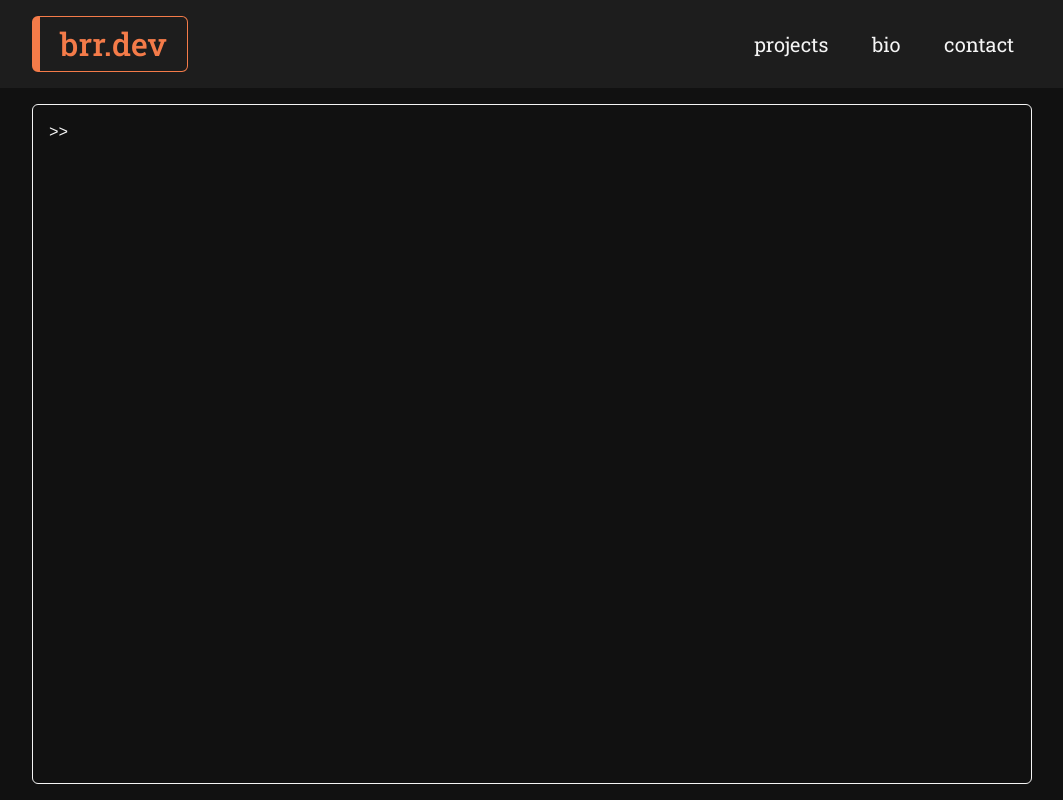
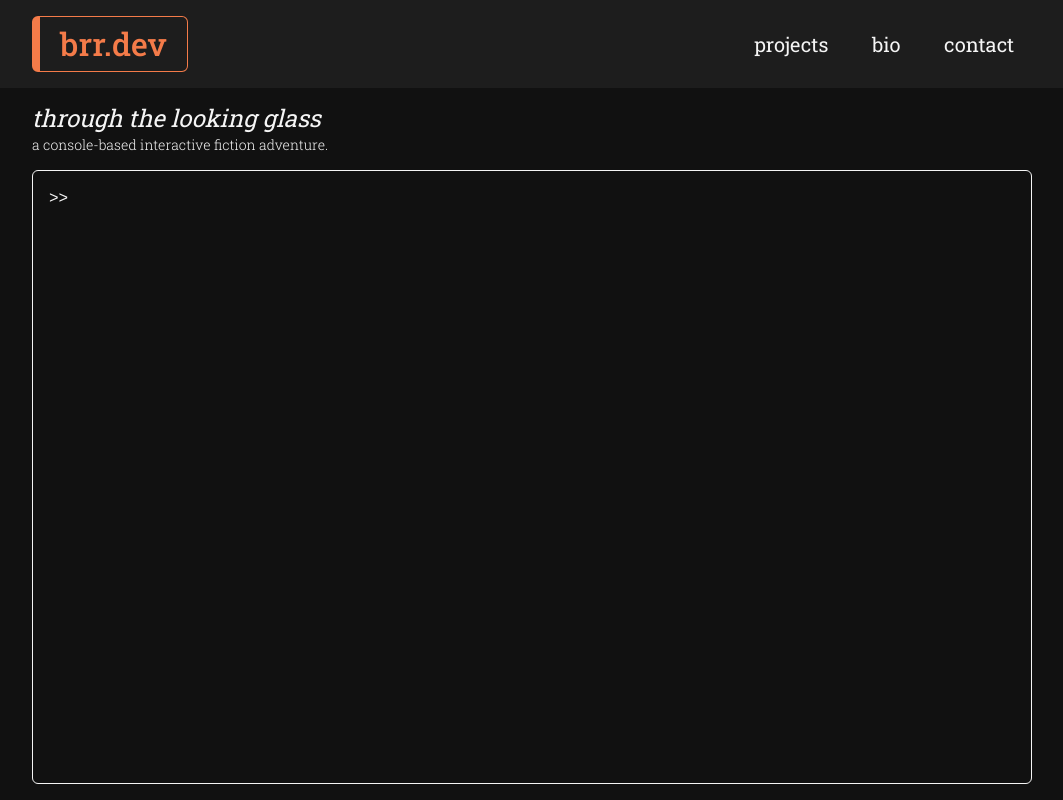
Before and after one commit to bramirez96/new-portfolio, a React (Create React App) app: page /looking-glass in a window 1280 px wide. Shown: the whole page, without its empty margins (108-1171 px from the left). Built offline with nearby package versions, Linux system fonts and the light colour scheme.

Commit message:
Add some title text to the game page and adjust some of the CSS

```diff
--- a/src/pages/LookingGlass/LookingGlass.container.tsx
+++ b/src/pages/LookingGlass/LookingGlass.container.tsx
@@ -7,6 +7,7 @@ import { useGameController } from "../../utils";
 import { useEffect } from "react";
 
 import "./LookingGlass.scss";
+import { Text } from "../../components/atoms";
 
 export interface LookingGlassProps {}
 
@@ -24,7 +25,13 @@ export default function LookingGlassContainer(_props: LookingGlassProps) {
     }, [gameController]);
 
     return (
-        <HomeTemplate>
+        <HomeTemplate className="ui-looking-glass-page">
+            <div className="ui-title-section">
+                <Text size="x-large">
+                    <em>Through the Looking Glass</em>
+                </Text>
+                <Text size="small">A console-based interactive fiction adventure.</Text>
+            </div>
             <div className={classnames("ui-looking-glass-wrapper")}>
                 <Console {...consoleProps} />
             </div>
--- a/src/pages/LookingGlass/LookingGlass.scss
+++ b/src/pages/LookingGlass/LookingGlass.scss
@@ -2,9 +2,25 @@
 
 @import "../../styles/globals";
 
+.ui-looking-glass-page {
+    & > .ui-title-section {
+        @include content-safe();
+        padding-top: 1rem;
+        padding-bottom: 1rem;
+
+        display: flex;
+        flex-flow: column nowrap;
+        align-items: stretch;
+        gap: 0.25rem;
+
+        .size-small {
+            font-weight: 100;
+        }
+    }
+
     .ui-looking-glass-wrapper {
-    padding: 1rem;
         @include content-safe();
+        padding-bottom: 1rem;
 
         flex-grow: 1;
 
@@ -16,3 +32,4 @@
             flex: 1 0 6rem;
         }
     }
+}
```
Lines whose indentation alone changed are shown as unchanged.
